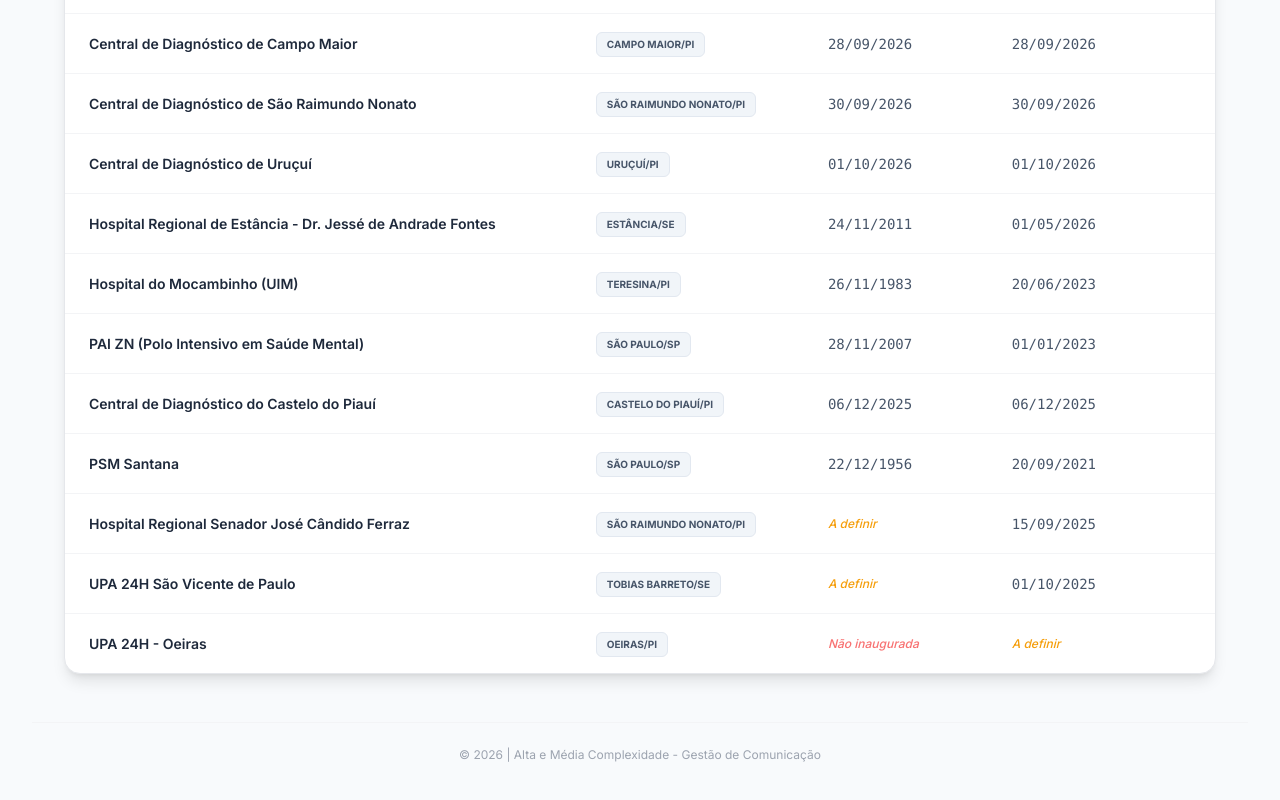
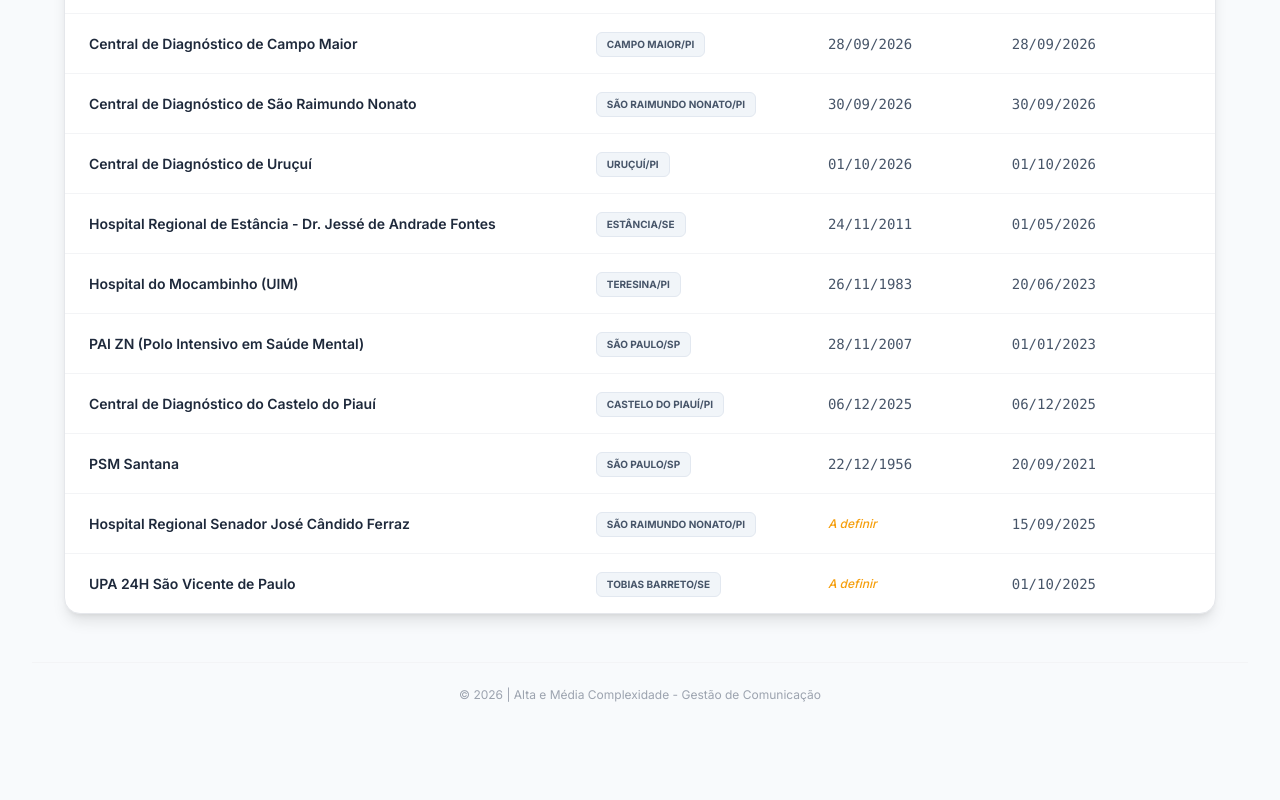
Before and after one commit to comunicacaosbcd/projeto_infos_comunicacao, a plain HTML site: page index.html in a window 1280 px wide. Shown: the part 1872-2672 px from the top of the page. After the commit the page ends 2631 px from the top, so only its background shows below. Drawn offline with nearby package versions, Linux system fonts and the light colour scheme.

Commit message:
Retirando contrato encerrado

```diff
--- a/index.html
+++ b/index.html
@@ -192,7 +192,6 @@
             { name: "PSM Santana", location: "São Paulo/SP", inauguration: "22/12/1956", mgmtStart: "20/09/2021" },
             { name: "Hospital Regional Senador José Cândido Ferraz", location: "São Raimundo Nonato/PI", inauguration: "dd/mm/aaaa", mgmtStart: "15/09/2025" },
             { name: "UPA 24H São Vicente de Paulo", location: "Tobias Barreto/SE", inauguration: "dd/mm/aaaa", mgmtStart: "01/10/2025" },
-            { name: "UPA 24H - Oeiras", location: "Oeiras/PI", inauguration: "Não inaugurada", mgmtStart: "dd/mm/aaaa" }
         ].filter(unit => unit.name.trim() !== ""); // Limpa possíveis registros vazios
 
         let currentFilterState = 'all';
```
